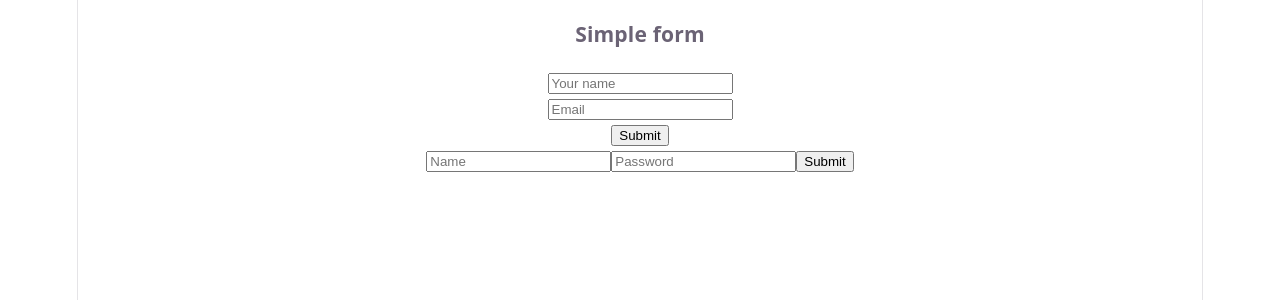
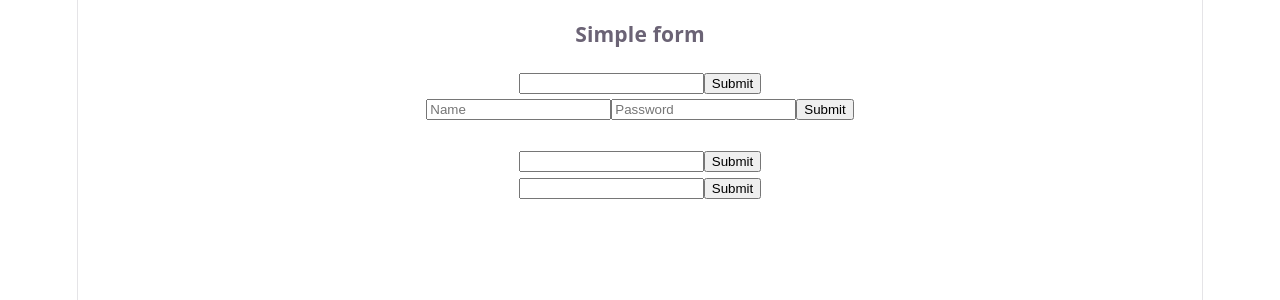
Before and after one commit to Ziad003/Practice-React4-coreConcept-and-form, a React (Vite) app: page / in a window 1280 px wide. Shown: the top 300 px of the page. Built offline with nearby package versions, Linux system fonts and the light colour scheme.

Commit message:
customFormHook

```diff
--- a/src/App.jsx
+++ b/src/App.jsx
@@ -1,14 +1,17 @@
 import "./App.css";
 import ControlledField from "./components/controlledField/ControlledField";
-import Form from "./components/form/Form";
+import PracticeField from "./components/controlledField/PracticeField";
+import Form from "./customFormHook/Form";
 
 function App() {
-
   return (
     <>
       <h3>Simple form</h3>
       <Form></Form>
       <ControlledField></ControlledField>
+      <br />
+      <PracticeField></PracticeField>
+      <Form></Form>
     </>
   );
 }
--- a/src/components/controlledField/ControlledField.jsx
+++ b/src/components/controlledField/ControlledField.jsx
@@ -3,6 +3,7 @@ import { useState } from "react";
 
 const ControlledField = () => {
   const [password, setPassword] = useState("");
+
   const [error,setError]=useState('')
 
   const handleChange = (e) => {
@@ -13,7 +14,7 @@ const ControlledField = () => {
   const handlePassword=e=>{
     console.log(e.target.value)
     setPassword(e.target.value)
-    if(password.length<6){
+    if(password.length+1<6){
         setError('6 characters or longer password needed')
     }else{
         setError('')
--- /dev/null
+++ b/src/components/controlledField/PracticeField.jsx
@@ -0,0 +1,33 @@
+import { useState } from "react";
+
+const PracticeField = () => {
+    const [value,setValue]=useState('');
+    const [error,setError]=useState('')
+    const handleValue=(e)=>{
+        setValue(e.target.value)
+        console.log(e.target.value)
+
+    }
+
+    const handleSubmit=(e)=>{
+        e.preventDefault();
+        console.log("Submitted")
+         if(value.length+1<6){
+            setError('Name should be al least 6 character')
+        }else{
+            setError('')
+        }
+    }
+
+    return (
+        <div>
+            <form onSubmit={handleSubmit}>
+                <input type="text" name="name" onChange={handleValue} defaultValue={value}/>
+                <input type="submit" value="Submit"/>
+            </form>
+            <p style={{color:'red'}}><small>{error}</small></p>
+        </div>
+    );
+};
+
+export default PracticeField;
--- /dev/null
+++ b/src/customFormHook/Form.jsx
@@ -0,0 +1,19 @@
+import customHook from "./customHook";
+
+const Form = () => {
+  const [name, setName] = customHook("");
+  const handleSubmit = (e) => {
+    e.preventDefault();
+    console.log(name);
+  };
+  return (
+    <div>
+      <form onSubmit={handleSubmit}>
+        <input type="text" name="name" onChange={setName} defaultValue={name} />
+        <input type="submit" value="Submit" />
+      </form>
+    </div>
+  );
+};
+
+export default Form;
--- /dev/null
+++ b/src/customFormHook/customHook.jsx
@@ -0,0 +1,15 @@
+//hook to get form input value
+
+import { useState } from "react";
+
+const customHook = (defaultValue) => {
+  const [value, setValue] = useState(defaultValue);
+
+  const manageValue = (e) => {
+    setValue(e.target.value);
+  };
+
+  return [value, manageValue];
+};
+
+export default customHook;
```
Also changed, not shown: src/components/uncontrolled/uncontrolled.jsx (added, +13 -0 lines).
